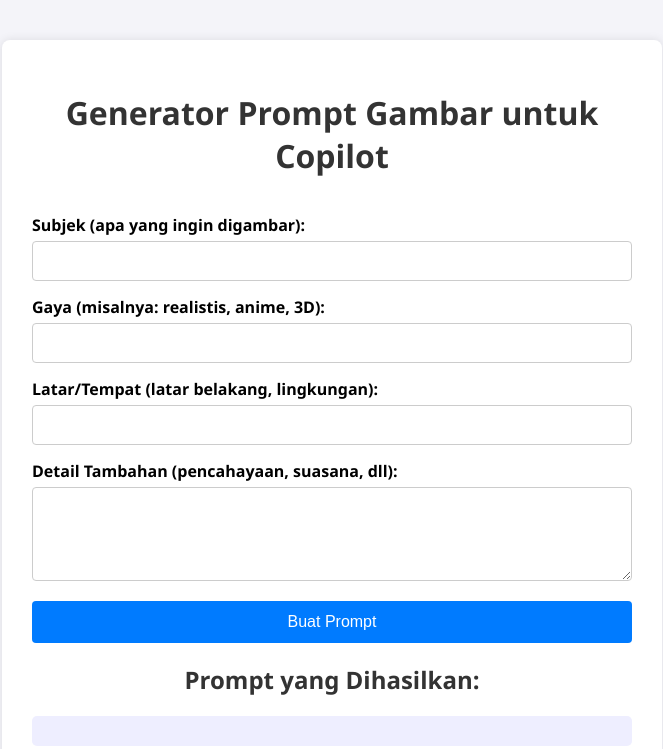
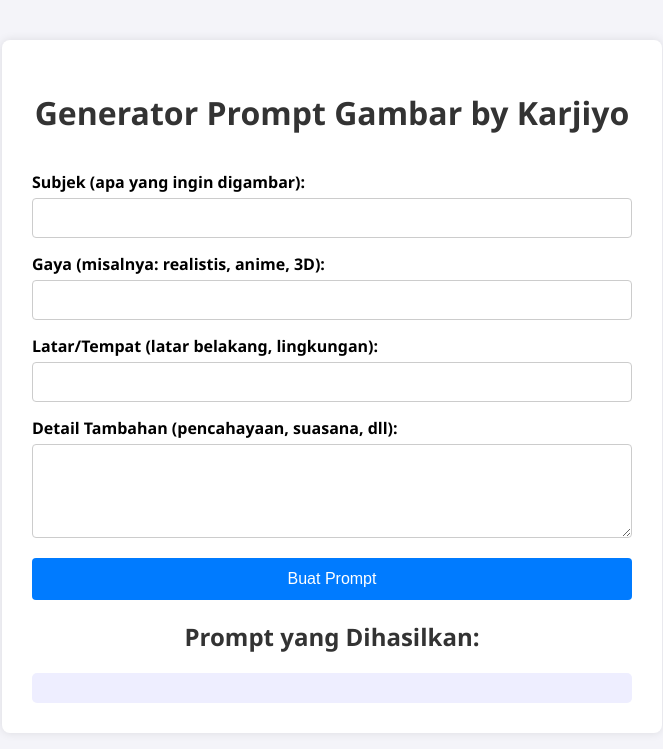
Before and after one commit to lenterajingga/promptgambar, a plain HTML site: page index.html in a window 1280 px wide. Shown: the whole page, without its empty margins (308-971 px from the left). Drawn offline with Linux system fonts and the light colour scheme.

Commit message:
Update index.html

```diff
--- a/index.html
+++ b/index.html
@@ -8,7 +8,7 @@
 </head>
 <body>
   <div class="container">
-    <h1>Generator Prompt Gambar untuk Copilot</h1>
+    <h1>Generator Prompt Gambar by Karjiyo</h1>
     <form id="promptForm">
       <label for="subject">Subjek (apa yang ingin digambar):</label>
       <input type="text" id="subject" required>
```
